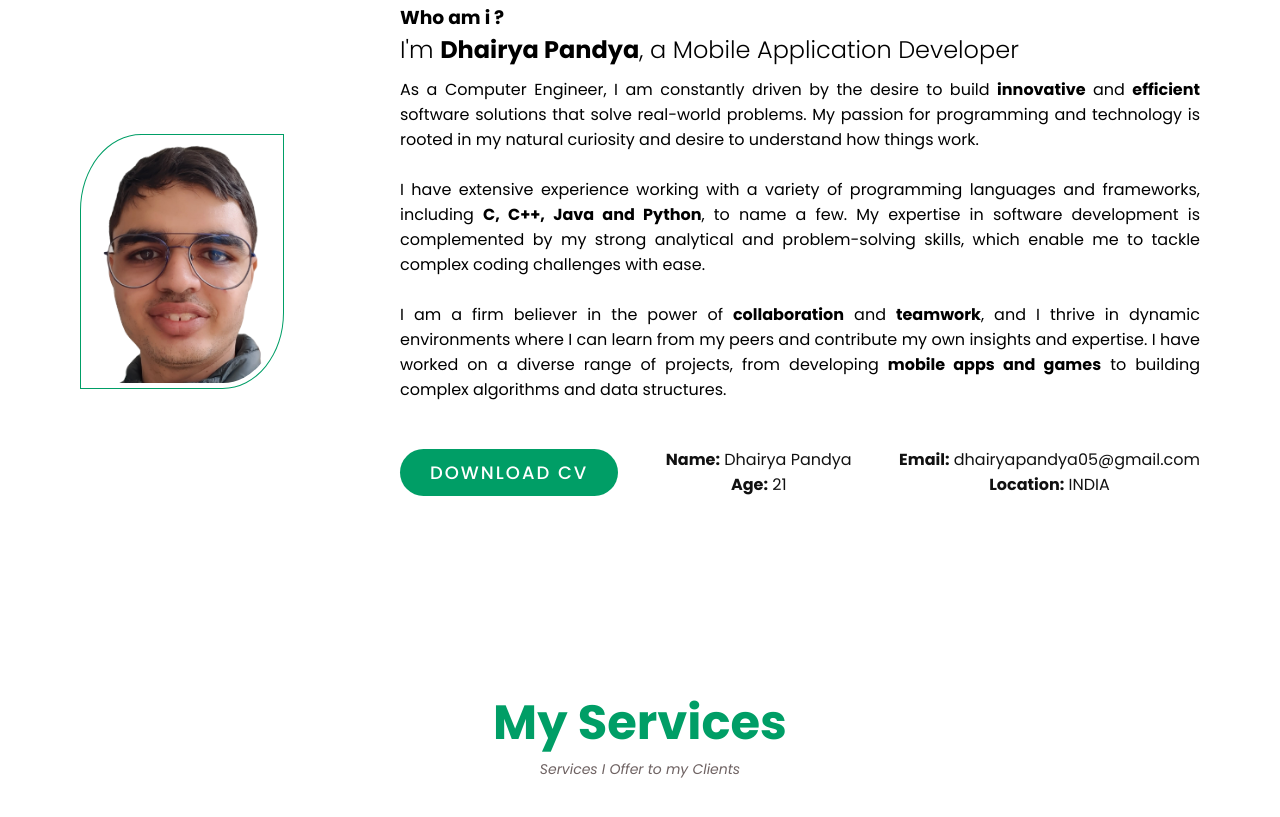
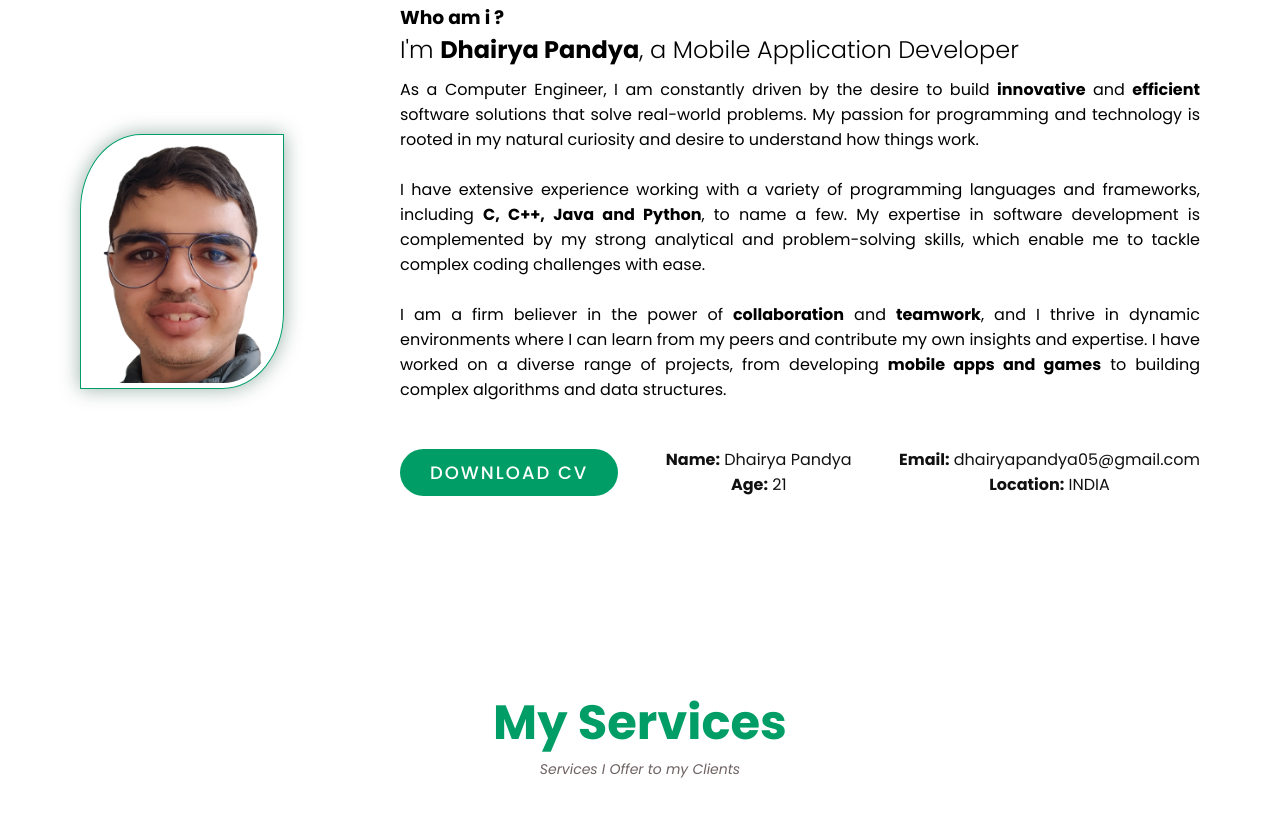
Before and after one commit to dhairya0512/_resume, a plain HTML site: page index.html in a window 1280 px wide. Shown: the part 1000-1817 px from the top of the page. Drawn offline with Linux system fonts and the light colour scheme; a script that the page names is missing.

Commit message:
shadow in image 2

```diff
--- a/style.css
+++ b/style.css
@@ -197,6 +197,7 @@ section {
     width: 300px;
     border: 1.5px solid #009e66;
     padding: 5px;
+    box-shadow: 0 0 20px rgb(0 62 40 / 40%);
     border-top-left-radius: 30%;
     border-bottom-right-radius: 30%;
 }
```
